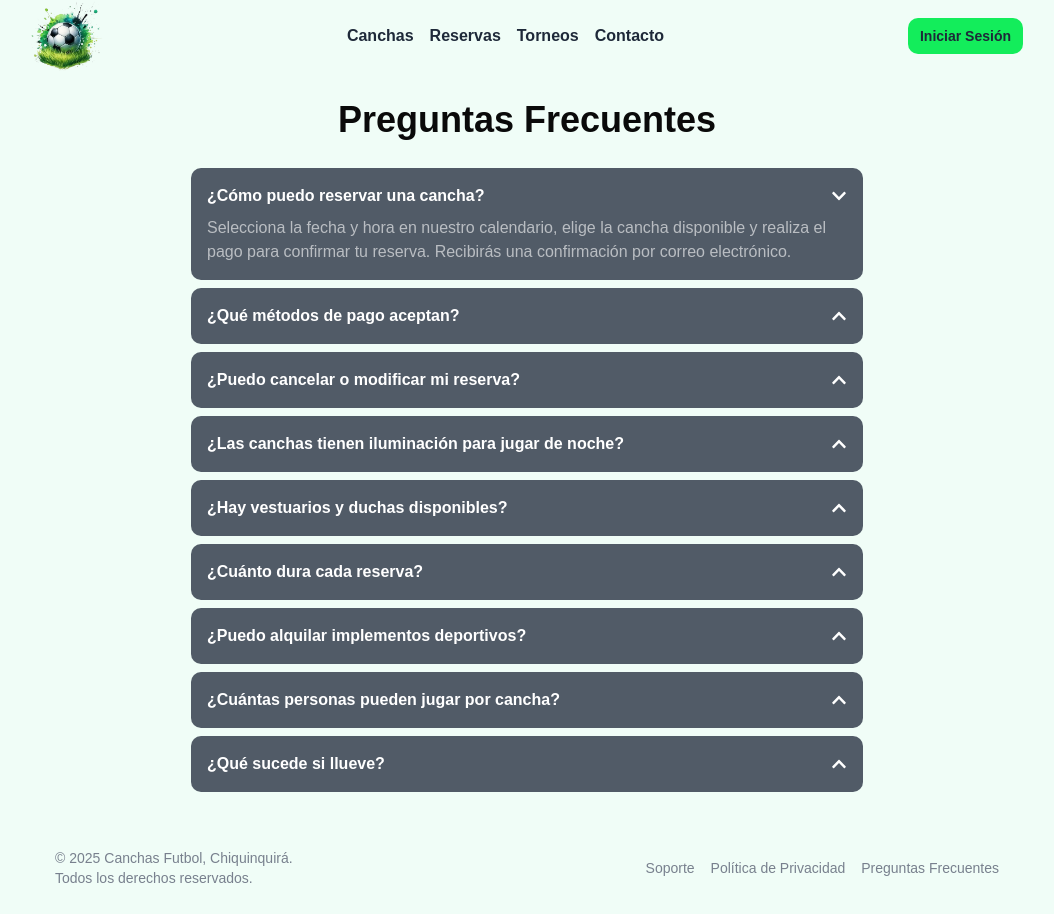
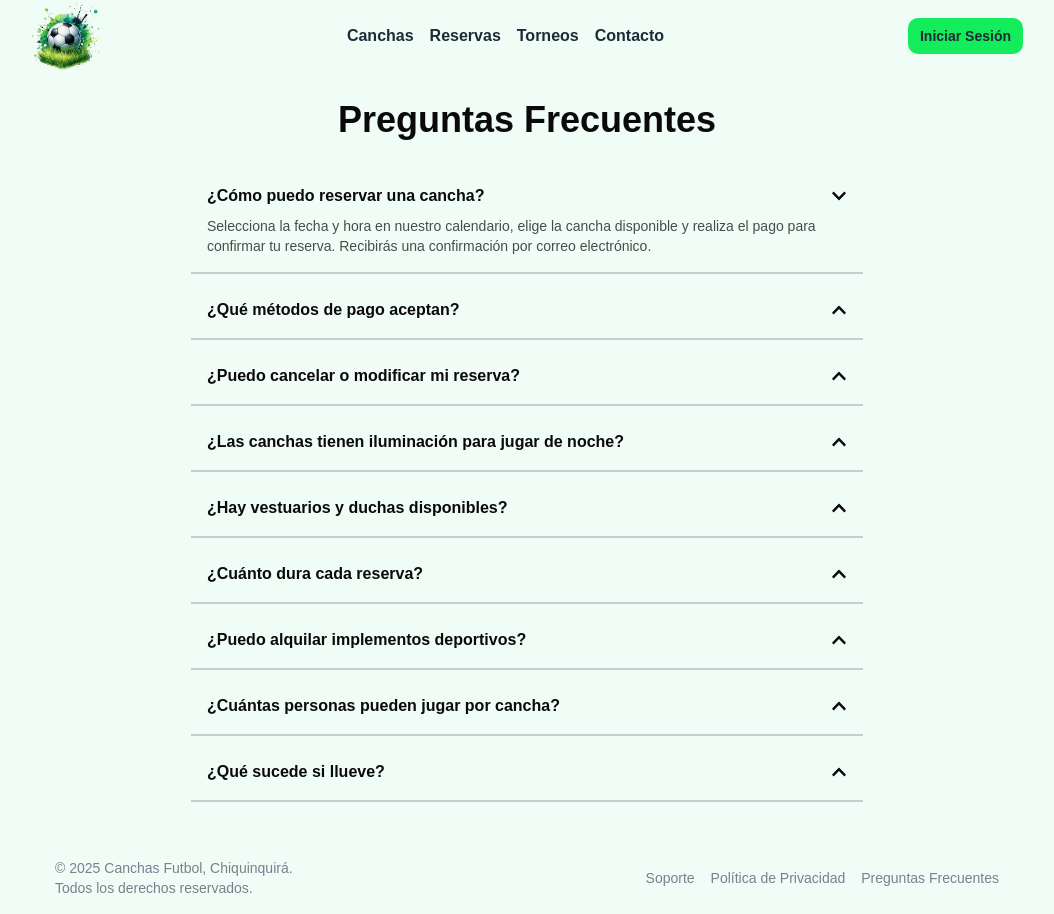
Before and after one commit to NesniDev/Field-Football, a React (Vite) app: page /faq in a window 1280 px wide. Both pictures are taken after a click on the button "¿Cómo puedo reservar una cancha?". Shown: the whole page, without its empty margins (113-1167 px from the left). Built offline with nearby package versions, Linux system fonts and the light colour scheme.

Commit message:
fix style faq

```diff
--- a/src/pages/FAQ.tsx
+++ b/src/pages/FAQ.tsx
@@ -17,10 +17,10 @@ export const FAQ = () => {
         {faqs.map((faq) => (
           <div
             key={faq.title}
-            className="rounded-lg bg-slate-900/70 p-4"
+            className="border-b-2 border-slate-900/20 p-4"
           >
             <button
-              className="w-full cursor-pointer list-none font-bold text-white"
+              className="w-full cursor-pointer list-none font-bold "
               onClick={() => toggle(faq.title)}
             >
               <div className="flex items-center justify-between">
@@ -32,7 +32,7 @@ export const FAQ = () => {
             </button>
 
             {open === faq.title && (
-              <p className="mt-2 text-white/60">{faq.description}</p>
+              <p className="mt-2 text-black/70 text-sm">{faq.description}</p>
             )}
           </div>
         ))}
```
